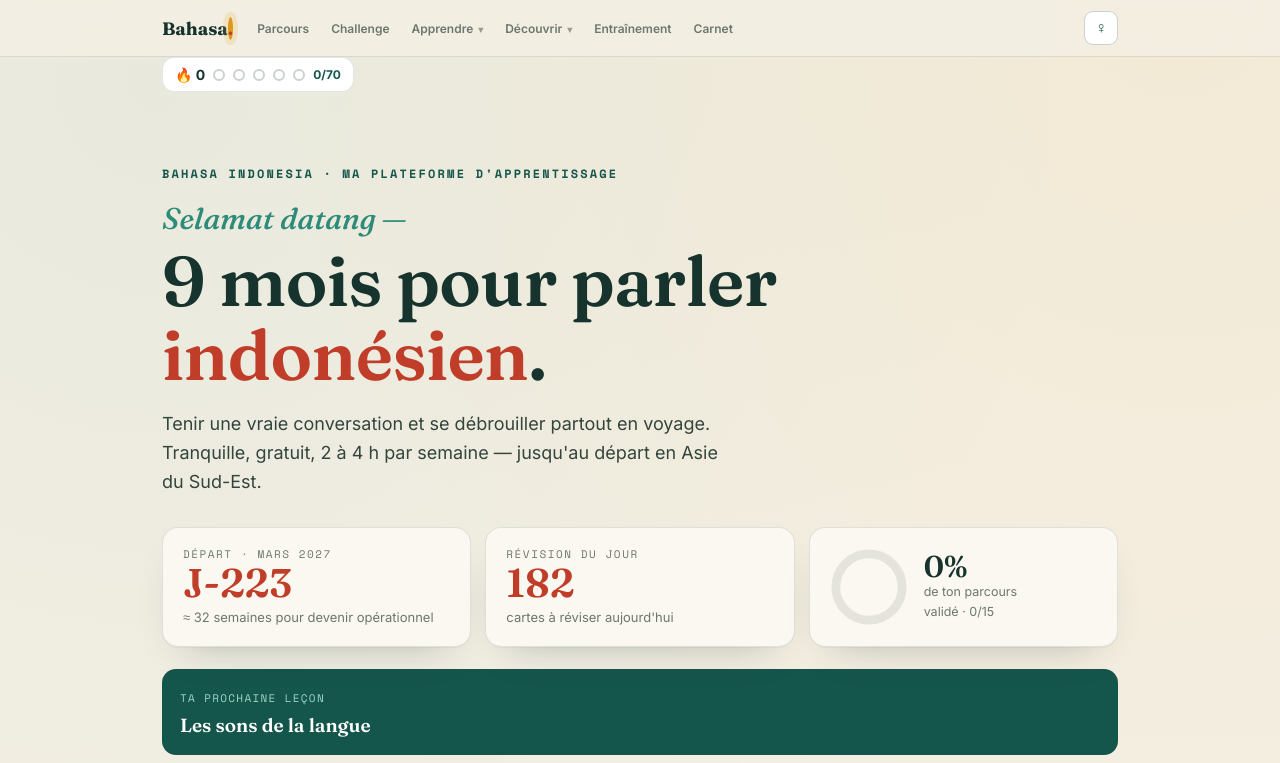
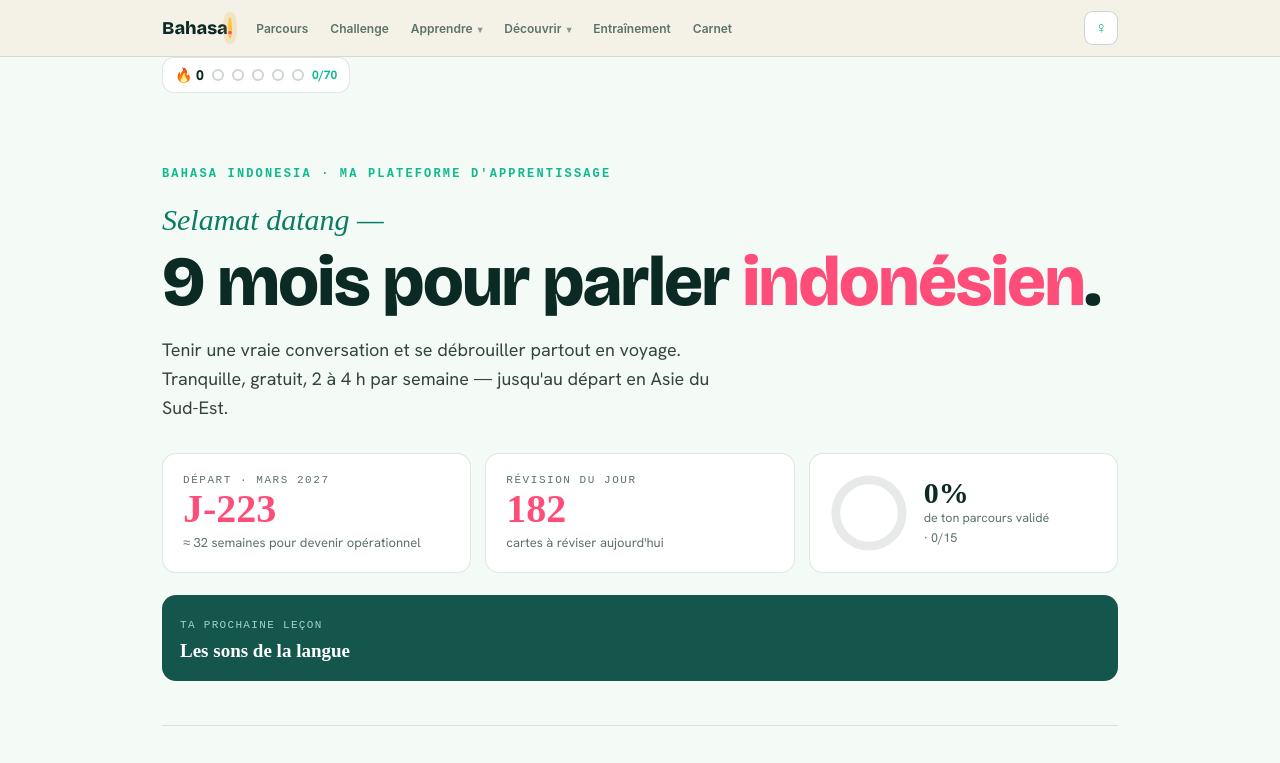
Before and after one commit to Stefanito14/learnBahasa, a website: page index.html in a window 1280 px wide. Shown: the top 763 px of the page. Drawn offline with nearby package versions, Linux system fonts and the light colour scheme.

Commit message:
feat(reskin): tokens Tropiques vivants + polices de base (Bricolage/Hanken)

```diff
--- a/index.html
+++ b/index.html
@@ -12,26 +12,25 @@
 <meta name="apple-mobile-web-app-title" content="Bahasa">
 <link rel="preconnect" href="https://fonts.googleapis.com">
 <link rel="preconnect" href="https://fonts.gstatic.com" crossorigin>
-<link href="https://fonts.googleapis.com/css2?family=Fraunces:ital,opsz,wght@0,9..144,400;0,9..144,500;0,9..144,600;0,9..144,700;1,9..144,400;1,9..144,500&family=Inter:wght@400;450;500;600;700&family=Space+Mono:wght@400;700&display=swap" rel="stylesheet">
+<link href="https://fonts.googleapis.com/css2?family=Bricolage+Grotesque:opsz,wght@12..96,400;12..96,600;12..96,700;12..96,800&family=Hanken+Grotesk:wght@400;500;600;700;800&display=swap" rel="stylesheet">
 <style>
   :root{
-    --paper:#F4EFE3;--card:#FBF8F1;--card2:#fff;--ink:#16332D;--ocean:#16564C;--jade:#2E8B79;
-    --turmeric:#DD9A1A;--merah:#C03E29;--muted:#6C786F;--line:rgba(22,51,45,.12);
-    --line-strong:rgba(22,51,45,.22);--shadow:0 1px 0 rgba(22,51,45,.04),0 18px 40px -24px rgba(22,51,45,.35);--r:16px;
+    --paper:#F4FBF7;--card:#FFFFFF;--card2:#FFFFFF;--ink:#0C2A24;--ocean:#0FB88F;--jade:#0A7C63;
+    --turmeric:#FFC53D;--merah:#FF4D79;--muted:#5C726B;--line:rgba(12,42,36,.12);
+    --line-strong:rgba(12,42,36,.20);--shadow:none;--r:14px;--r-sm:8px;--r-pill:999px;--sun:#FFC53D;--hibiscus:#FF4D79;
   }
   *{box-sizing:border-box}
   html{scroll-behavior:smooth}
-  body{margin:0;background:var(--paper);color:var(--ink);font-family:"Inter",system-ui,sans-serif;line-height:1.6;-webkit-font-smoothing:antialiased;
-    background-image:radial-gradient(circle at 12% 4%,rgba(46,139,121,.06),transparent 40%),radial-gradient(circle at 92% 0,rgba(221,154,26,.07),transparent 38%);}
+  body{margin:0;background:var(--paper);color:var(--ink);font-family:"Hanken Grotesk",system-ui,sans-serif;line-height:1.6;-webkit-font-smoothing:antialiased;}
   .wrap{max-width:1000px;margin:0 auto;padding:0 22px}
   .mono{font-family:"Space Mono",monospace}
-  h1,h2,h3,h4{font-family:"Fraunces",serif;font-weight:600;line-height:1.05;letter-spacing:-.01em;margin:0}
+  h1,h2,h3,h4{font-family:"Bricolage Grotesque",system-ui,sans-serif;font-weight:800;line-height:1.03;letter-spacing:-.02em;margin:0}
   a{color:var(--ocean)}
   .eyebrow{font-family:"Space Mono",monospace;font-size:12px;letter-spacing:.18em;text-transform:uppercase;color:var(--ocean);font-weight:700}
 
   .topbar{position:sticky;top:0;z-index:50;background:rgba(244,239,227,.86);backdrop-filter:blur(10px);border-bottom:1px solid var(--line)}
   .topbar-inner{display:flex;align-items:center;gap:14px;max-width:1000px;margin:0 auto;padding:11px 22px;position:relative}
-  .brand{font-family:"Fraunces",serif;font-weight:700;font-size:18px;white-space:nowrap;cursor:pointer;background:none;border:none;padding:0;color:var(--ink)}
+  .brand{font-family:"Bricolage Grotesque",system-ui,sans-serif;font-weight:800;font-size:18px;white-space:nowrap;cursor:pointer;background:none;border:none;padding:0;color:var(--ink)}
   .brand .dot{color:var(--merah)}
   .nav{display:flex;gap:2px;align-items:center}
   .nav button{font-family:"Inter",system-ui,sans-serif;font-size:12px;font-weight:600;white-space:nowrap;background:none;border:none;color:var(--muted);padding:7px 10px;border-radius:9px;cursor:pointer;transition:.15s}
```
